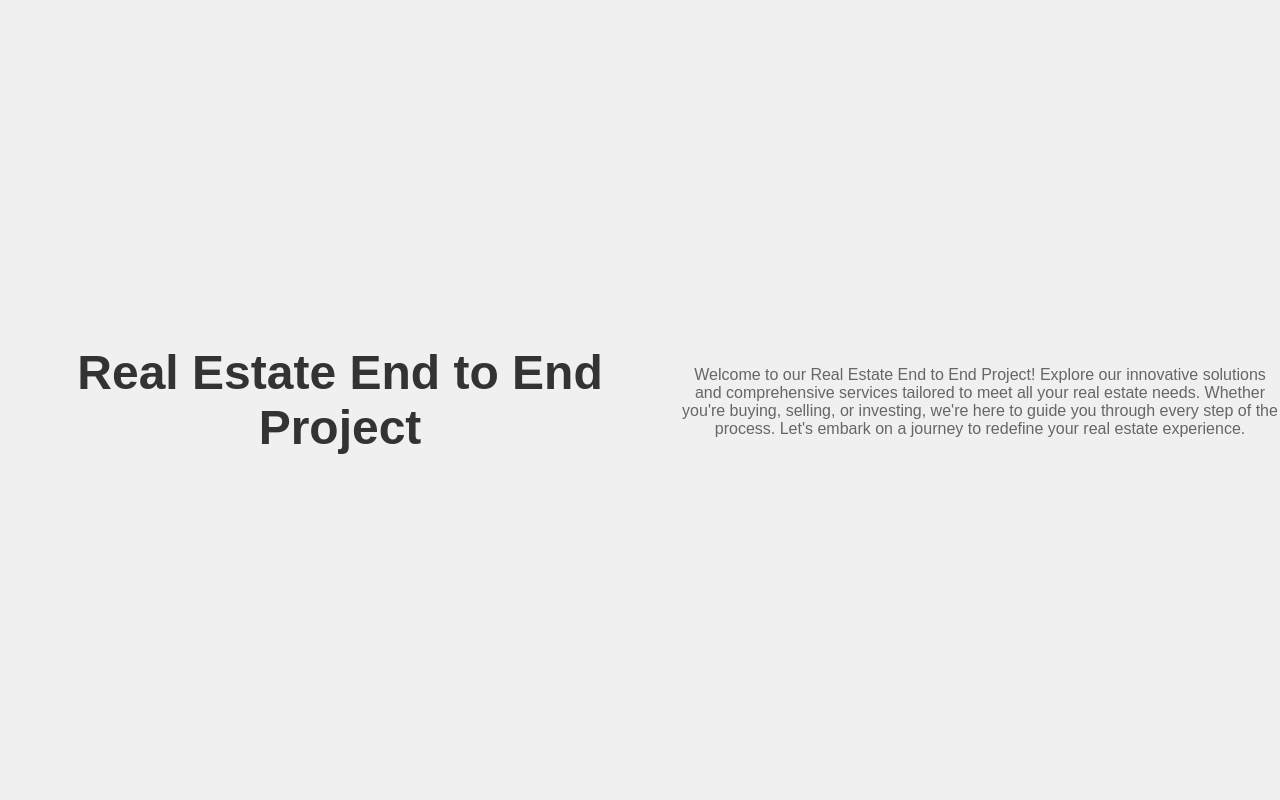
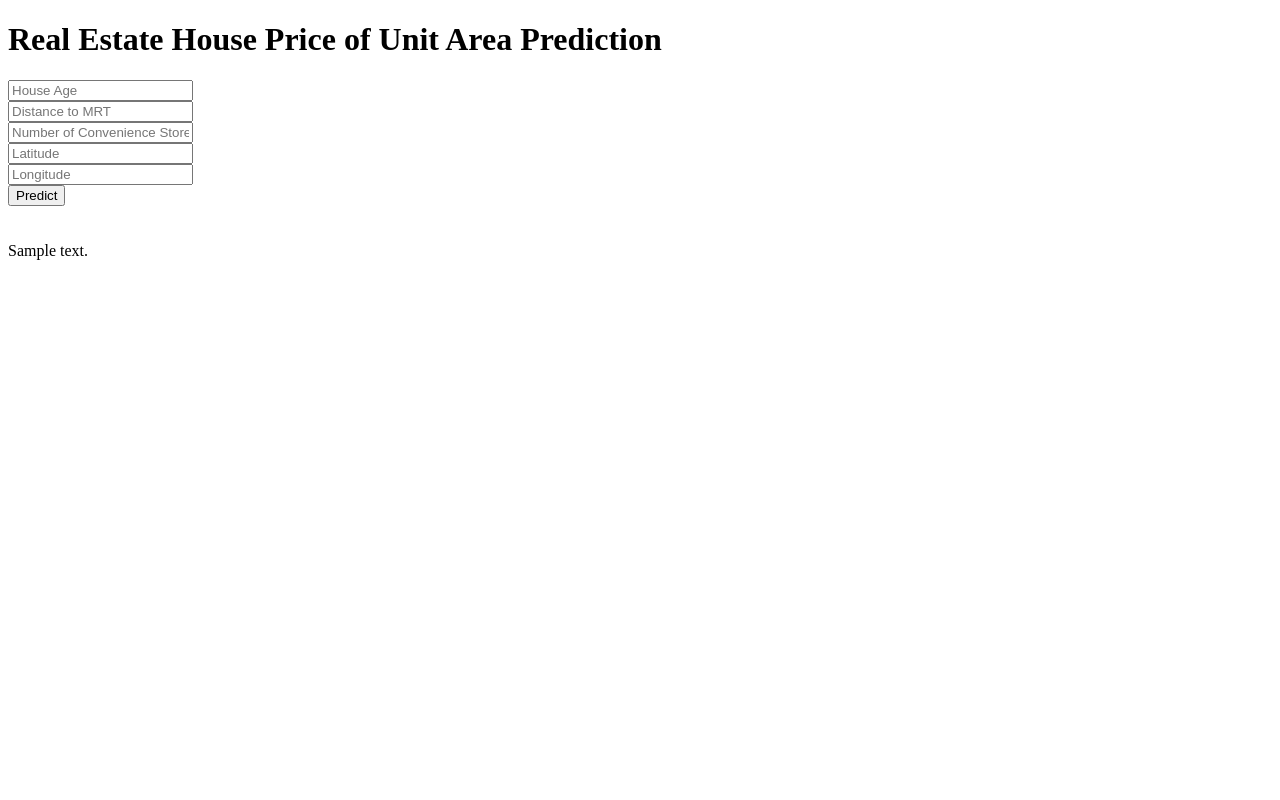
Before and after one commit to emrecanduran/End-to-End-Azure-ML-Deployment, a Flask app: template templates/home.html in a window 1280 px wide. Run offline with Flask 3, Linux system fonts and the light colour scheme; the template is opened without the code that fills it: most values are stand-ins (such as "Sample title", 1, 10 or a date in 2020); parts of the project's set-up code (start-up, migrations or seed data) failed here and were passed over.

Commit message:
Web app is ready

```diff
--- a/app.py
+++ b/app.py
@@ -24,8 +24,9 @@ def predict_api():
 @app.route('/predict', methods=['POST'])
 def predict():
     data = [float(x) for x in request.form.values()]
-    input_data = np.array(data).reshape(1, -1)
-    output = model.predict(input_data)[0]
+    final_input = np.array(data).reshape(1, -1)
+    print(final_input)
+    output = model.predict(final_input)[0]
     return render_template("home.html", prediction_text="The house price prediction is {}".format(output))
 
 if __name__ == "__main__":
--- a/templates/home.html
+++ b/templates/home.html
@@ -1,35 +1,38 @@
 <!DOCTYPE html>
-<html lang="en">
+<html>
+
 <head>
-    <meta charset="UTF-8">
-    <meta name="viewport" content="width=device-width, initial-scale=1.0">
-    <title>Home Page</title>
-    <style>
-        body {
-            font-family: Arial, sans-serif;
-            background-color: #f0f0f0;
-            margin: 0;
-            padding: 0;
-            display: flex;
-            justify-content: center;
-            align-items: center;
-            height: 100vh;
-        }
-        h1 {
-            font-size: 3rem;
-            color: #333;
-            text-align: center;
-        }
-        p {
-            text-align: center;
-            color: #666;
-            max-width: 600px;
-            margin-top: 20px;
-        }
-    </style>
+  <meta charset="UTF-8">
+  <title>ML API</title>
+  <link href='https://fonts.googleapis.com/css?family=Pacifico' rel='stylesheet' type='text/css'>
+  <link href='https://fonts.googleapis.com/css?family=Arimo' rel='stylesheet' type='text/css'>
+  <link href='https://fonts.googleapis.com/css?family=Hind:300' rel='stylesheet' type='text/css'>
+  <link href='https://fonts.googleapis.com/css?family=Open+Sans+Condensed:300' rel='stylesheet' type='text/css'>
+
 </head>
+
 <body>
-    <h1>Real Estate End to End Project</h1>
-    <p>Welcome to our Real Estate End to End Project! Explore our innovative solutions and comprehensive services tailored to meet all your real estate needs. Whether you're buying, selling, or investing, we're here to guide you through every step of the process. Let's embark on a journey to redefine your real estate experience.</p>
+  <div class="login">
+    <h1>Real Estate House Price of Unit Area Prediction</h1>
+
+    <!-- Main Input For Receiving Query to our ML -->
+    <form action="{{ url_for('predict')}}" method="post">
+      <input type="text" name="X2_house_age" placeholder="House Age" required="required" /><br>
+      <input type="text" name="X3_distance_to_MRT_station" placeholder="Distance to MRT" required="required" /><br>
+      <input type="text" name="X4_number_of_convenience_stores" placeholder="Number of Convenience Stores" required="required" /><br>
+      <input type="text" name="X5_latitude" placeholder="Latitude" required="required" /><br>
+      <input type="text" name="X6_longitude" placeholder="Longitude" required="required" /><br>
+
+      <button type="submit" class="btn btn-primary btn-block btn-large">Predict</button>
+    </form>
+
+    <br>
+    <br>
+
+
+  </div>
+  {{prediction_text}}
+
 </body>
+
 </html>
```
